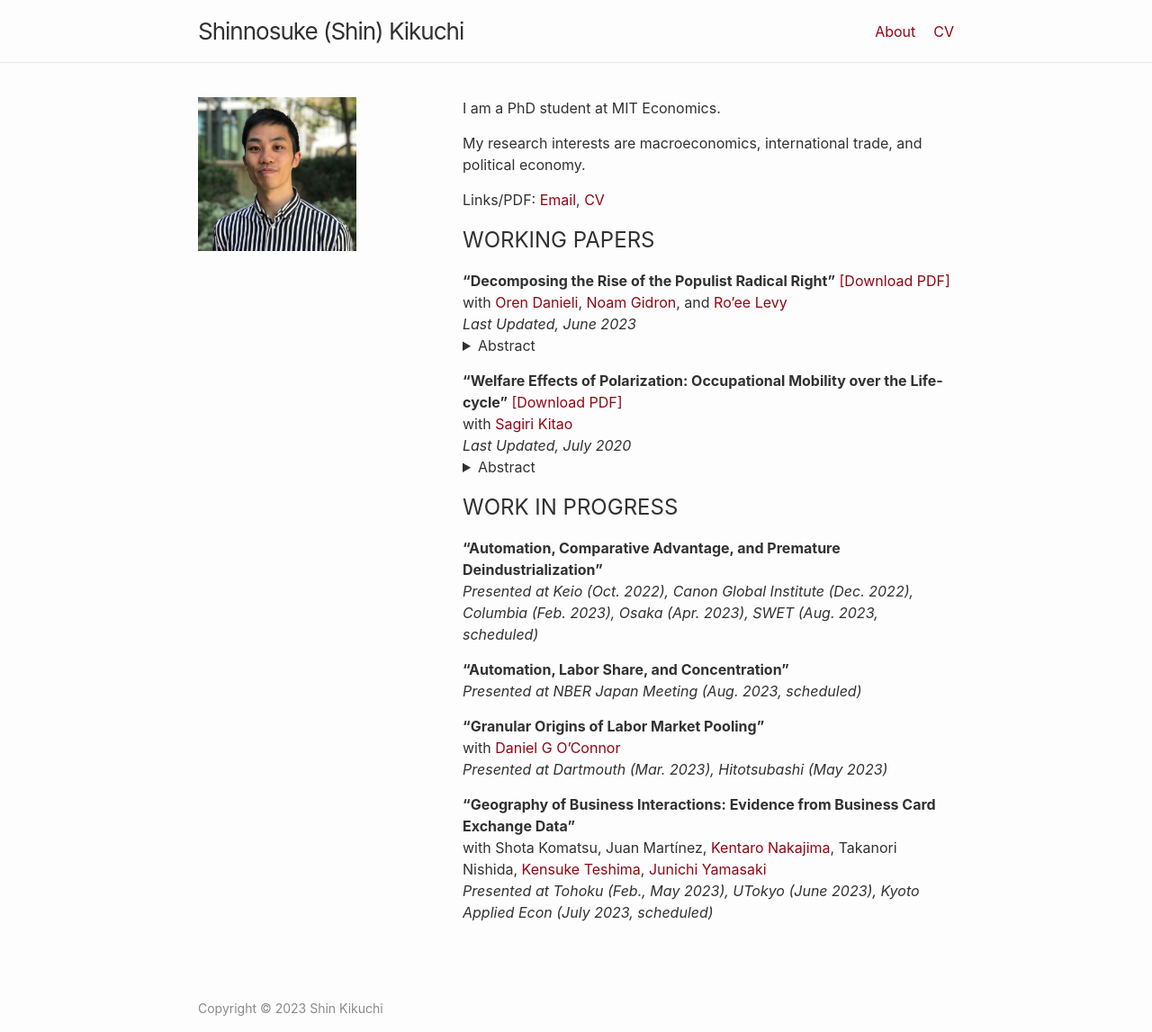
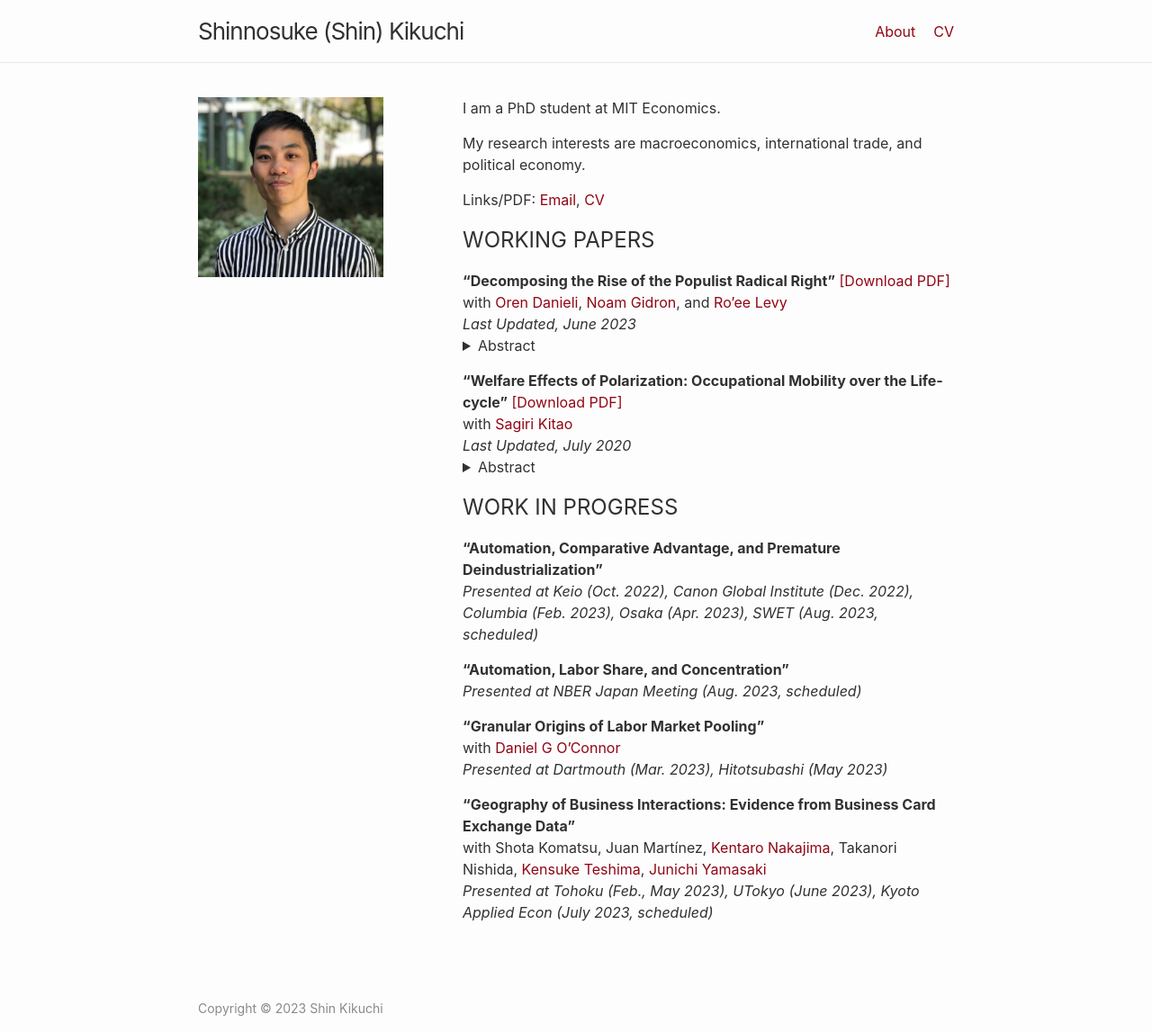
Before and after one commit to shinnkikuchi/shinnkikuchi.github.io, a Jekyll site: the page built from index.md, in a window 1280 px wide. Shown: the whole page at 90% size. Built offline with Jekyll 4.4.1, drawn with Linux system fonts in a browser that asks for light colours.

Commit message:
Revert "Update home.html"
This reverts commit 2f342146fb16ec9b29421b75b4ec2c637b7bfada.

```diff
--- a/_layouts/home.html
+++ b/_layouts/home.html
@@ -5,7 +5,7 @@
 <div class="home">
 
   <div class="columnleft">
-    <img src="/files/headshot.jpg" alt="Shin Kikuchi" style="max-width: 60%"/>
+    <img src="/files/headshot.jpg" alt="Shin Kikuchi" style="max-width: 70%"/>
   </div>
   <div class="columnright">
     {{ content }}
```
